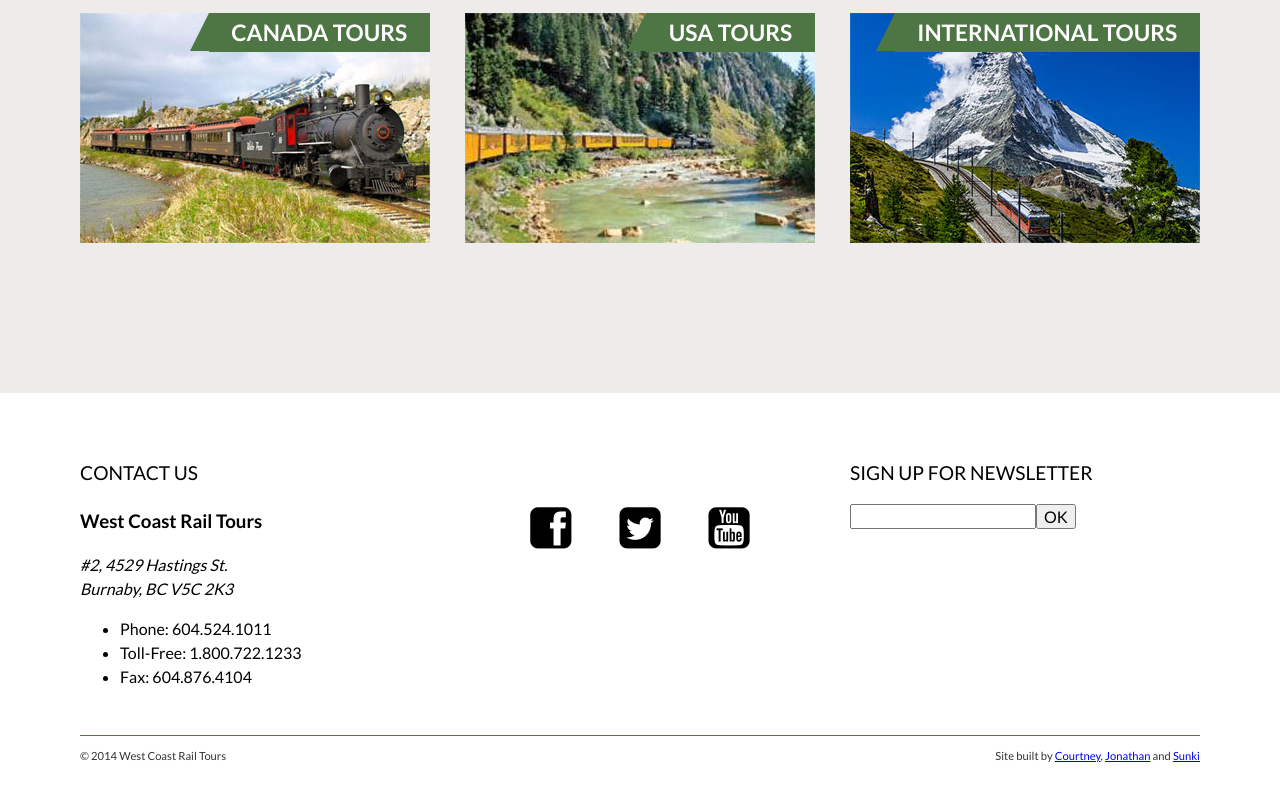
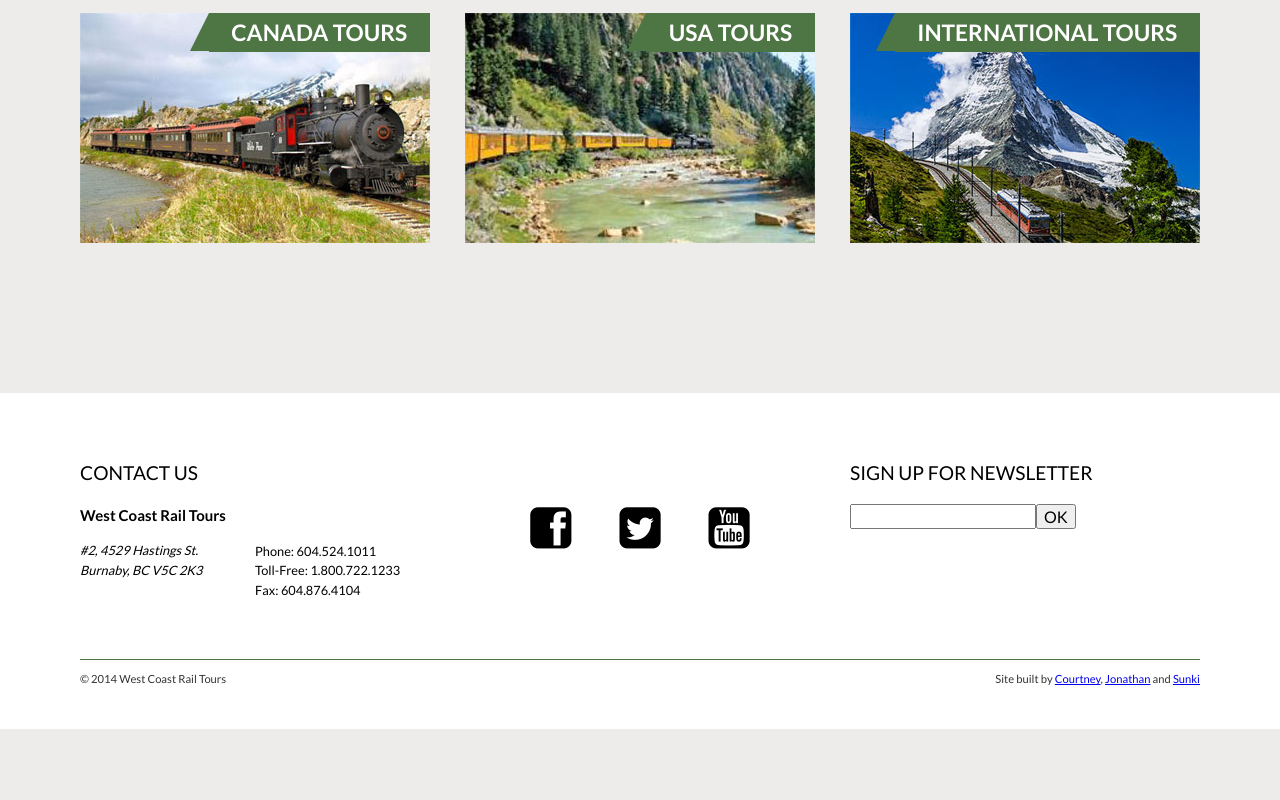
Before and after one commit to sunkibaek/westcoastrail, a plain HTML site: page index.html in a window 1280 px wide. Shown: the part 865-1665 px from the top of the page. After the commit the page ends 1594 px from the top, so only its background shows below. Drawn offline with nearby package versions, Linux system fonts and the light colour scheme.

Commit message:
Footer modified

```diff
--- a/css/main.css
+++ b/css/main.css
@@ -385,6 +385,26 @@ footer section.copyright {
   font-size: 0.7em;
 }
 
+footer .contact-us h3 {
+	margin-top: 0;
+}
+
+footer .contact-us div {
+	width: 50%;
+	float: left;
+	font-size: 0.8em;
+}
+
+footer .contact-us div:first-child {
+	border-right: 1px solid #ccc;
+}
+
+footer .contact-us ul {
+	margin-top: 3em;
+	padding-left: 0;
+	list-style: none;
+}
+
 .social {
   text-align: center;
   font-size: 3em;
--- a/index.html
+++ b/index.html
@@ -166,14 +166,18 @@
   <div class="wrapper">
     <section class="contact-us">
       <h2>CONTACT US</h2>
+      <div>
         <h3>West Coast Rail Tours</h3>
         <address>#2, 4529 Hastings St.<br>
         Burnaby, BC V5C 2K3</address>
+      </div>
+      <div>
         <ul>
           <li>Phone: 604.524.1011</li>
           <li>Toll-Free: 1.800.722.1233</li>
           <li>Fax: 604.876.4104</li>
         </ul>
+      </div>
     </section>
 
     <section class="social">
```
Lines whose indentation alone changed are shown as unchanged.
